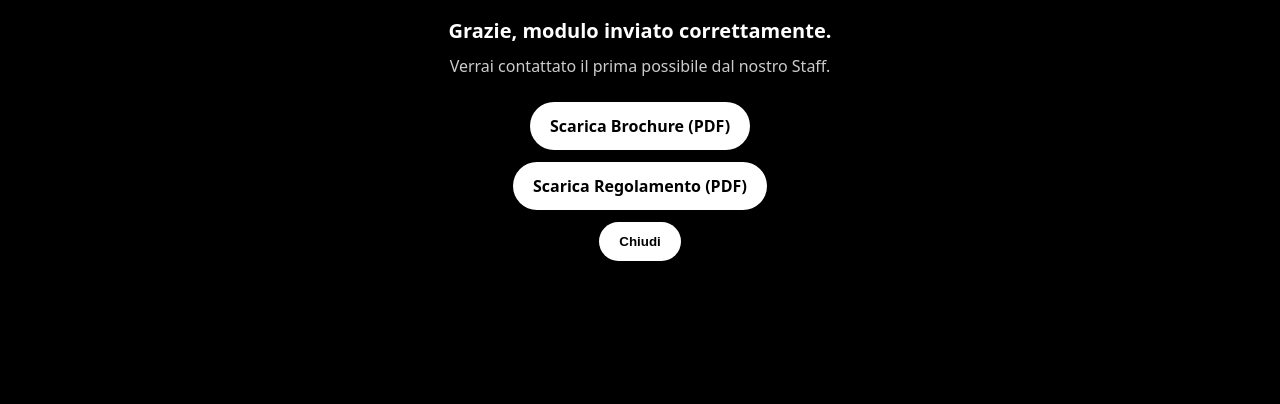
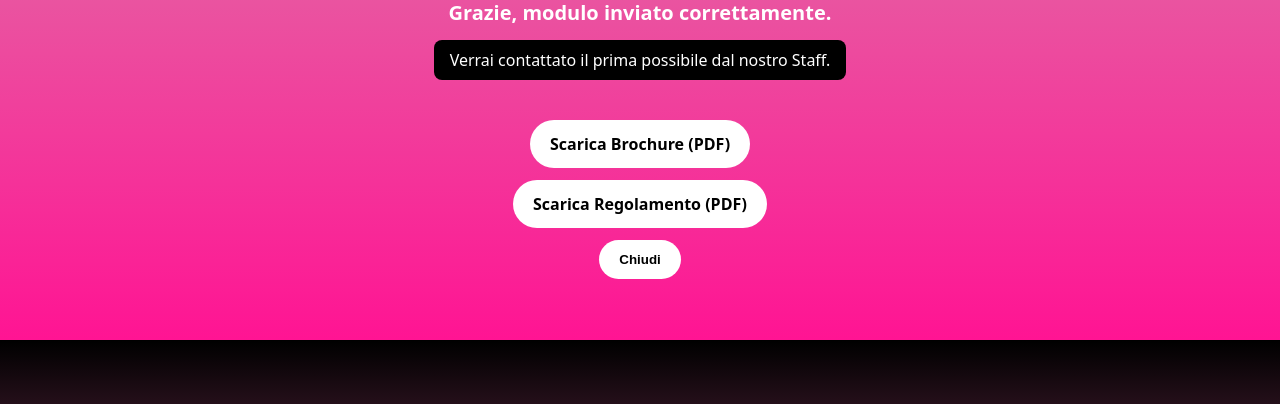
Before and after one commit to vannarellifabrizio-hash/acsi_thankyou, a plain HTML site: page index.html in a window 1280 px wide. Shown: the part 460-864 px from the top of the page. Drawn offline with Linux system fonts and the light colour scheme.

Commit message:
index.html

```diff
--- a/index.html
+++ b/index.html
@@ -26,13 +26,26 @@
   <!-- End Meta Pixel Code -->
 
   <style>
-    body { margin:0; font-family: system-ui, -apple-system, Segoe UI, Roboto, Arial, sans-serif; line-height:1.5; background:#000; color:#fff; }
-    .wrap { min-height: 100dvh; display:grid; place-items:center; padding: 2rem; }
+    body {
+      margin:0;
+      font-family: system-ui, -apple-system, Segoe UI, Roboto, Arial, sans-serif;
+      line-height:1.5;
+      background: linear-gradient(
+          to top,
+          rgba(255,20,147,1) 0%,
+          rgba(255,105,180,0.9) 50%,
+          transparent 100%
+        ),
+        #000;
+      background-repeat: no-repeat;
+      background-attachment: fixed;
+      color:#fff;
+    }
+    .wrap { min-height: 100dvh; display:grid; place-items:center; padding: 2rem; text-align:center; }
     main { max-width: 720px; width:100%; }
-    .card { border-radius:16px; padding:2rem; background:#000; text-align:center; }
     .logo { max-width: 300px; margin: 0 auto 2rem; display:block; }
     h1 { font-size:1.25rem; margin:0 0 .5rem; font-weight:bold; }
-    p { margin:.25rem 0 1.5rem; color:#ccc; }
+    p { margin:.25rem 0 1.5rem; color:#fff; background:#000; padding:0.5rem 1rem; border-radius:8px; display:inline-block; }
     .actions { display:flex; flex-direction:column; gap:.75rem; align-items:center; margin-top:1rem; }
     .btn { appearance:none; border-radius:999px; padding:.75rem 1.25rem; border:none; background:#fff; color:#000; text-decoration:none; font-weight:600; cursor:pointer; transition: background .2s, color .2s; }
     .btn:hover { background:#333; color:#fff; }
@@ -41,7 +54,6 @@
 <body>
   <div class="wrap">
     <main>
-      <div class="card">
       <img src="logo-acsi-gazzetta-cisalfa.png" alt="ACSI Gazzetta Football League powered by Cisalfa" class="logo">
 
       <h1>Grazie, modulo inviato correttamente.</h1>
@@ -50,7 +62,6 @@
         <a class="btn" href="brochure.pdf" download>Scarica Brochure (PDF)</a>
         <a class="btn" href="regolamento.pdf" download>Scarica Regolamento (PDF)</a>
         <button class="btn" id="closeBtn" type="button">Chiudi</button>
-        </div>
       </div>
     </main>
   </div>
```
Lines whose indentation alone changed are shown as unchanged.
